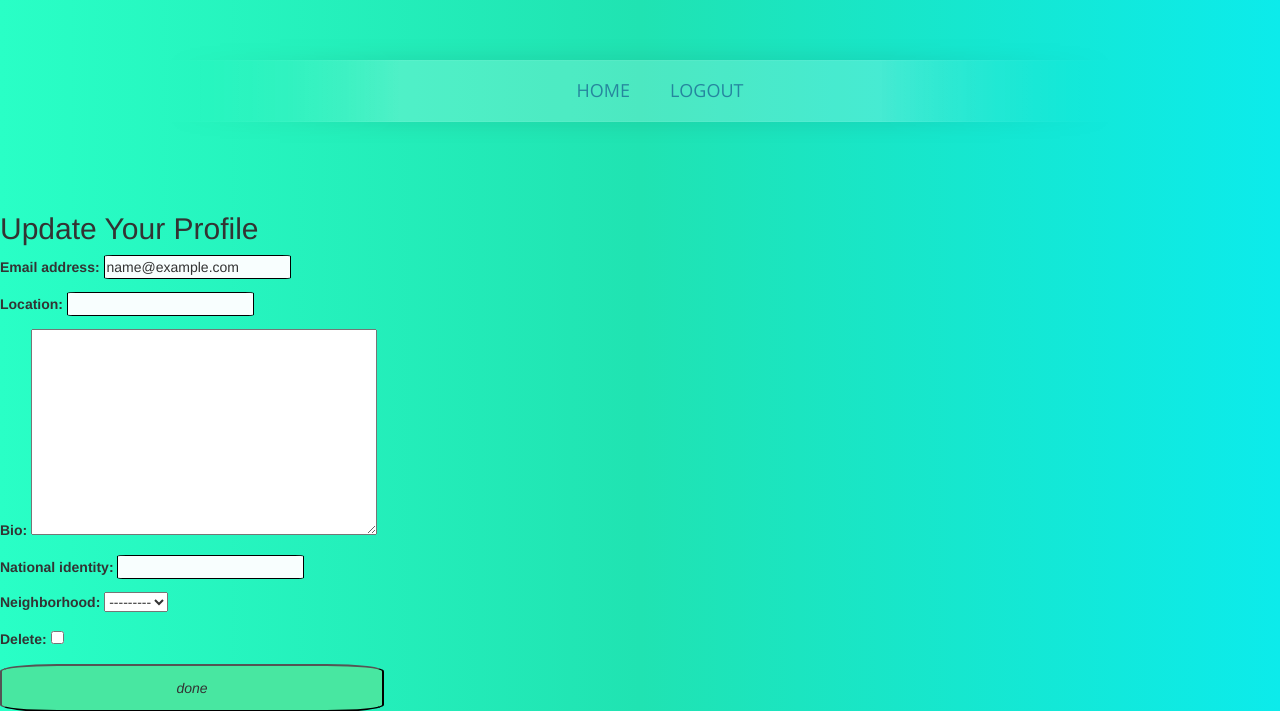
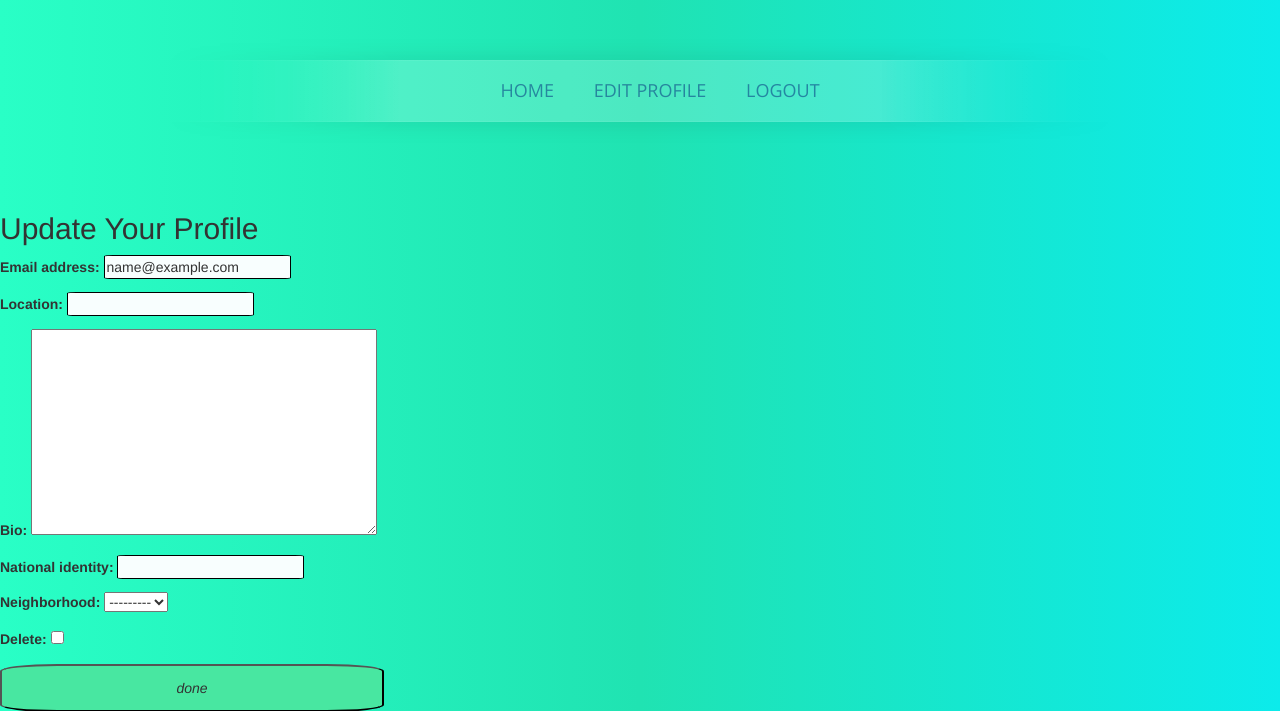
Before and after one commit to thuitafaith/hood, a Django app: page /profile/ in a window 1280 px wide. Shown: the top 711 px of the page. Run offline with Django 3.2, Linux system fonts and the light colour scheme; the visitor is signed in with stand-in values (Sample User, id 1); data comes from the database, SQL or seed files in the repository; data that the repository does not hold is empty; some libraries are stand-ins or nearby versions.

Commit message:
install pillow

```diff
--- a/hood/models.py
+++ b/hood/models.py
@@ -10,6 +10,8 @@ Initialiazing the Profile model
 """
 class Profile(models.Model):
     user_profile = models.OneToOneField(User)
+    profile_photo = models.ImageField(upload_to='pics/',null=True,blank
+                                      =True)
     name= models.CharField(max_length=80,default=False)
     bio = models.TextField(blank=True,null=True)
     location= models.CharField(max_length=100,null=True)
--- a/hood/templates/navbar.html
+++ b/hood/templates/navbar.html
@@ -4,6 +4,9 @@
     <li>
     {% if request.user.is_authenticated %}
       <a href="{% url 'index' %}">Home</a>
+    </li>
+    <li>
+      <a href="{% url 'profile' %}">EDIT PROFILE</a>
     </li>
     <li>
       <a href="{% url 'logout' %}">Logout</a>
--- a/hood/templates/profile.html
+++ b/hood/templates/profile.html
@@ -1,8 +1,6 @@
 {% extends 'base.html' %}
 {% block content %}
-{{profile_data.location}}
-{{profile_data.bio}}
-{{profile_data.email_confirmed}}
+
 
 <div class="col 12 m8 offset-m2">
     <div class="card">
--- a/requirements.txt
+++ b/requirements.txt
@@ -1,5 +1,6 @@
 Django==1.11
 django-bootstrap3==10.0.1
+Pillow==5.1.0
 pkg-resources==0.0.0
 psycopg2-binary==2.7.4
 python-decouple==3.1
```
Also changed, not shown: hood/migrations/0006_profile_profile_photo.py (added).
